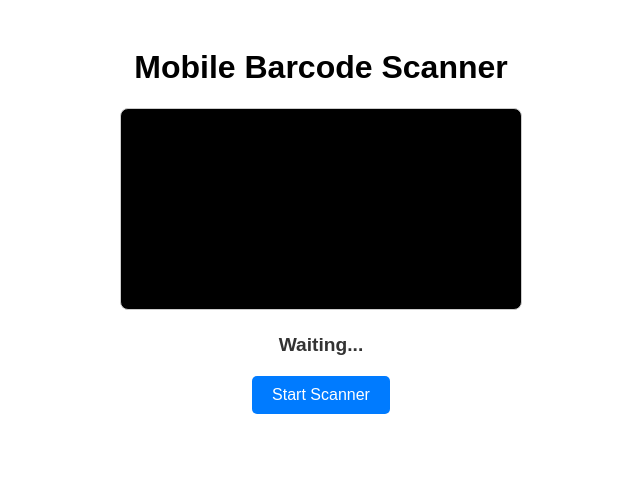
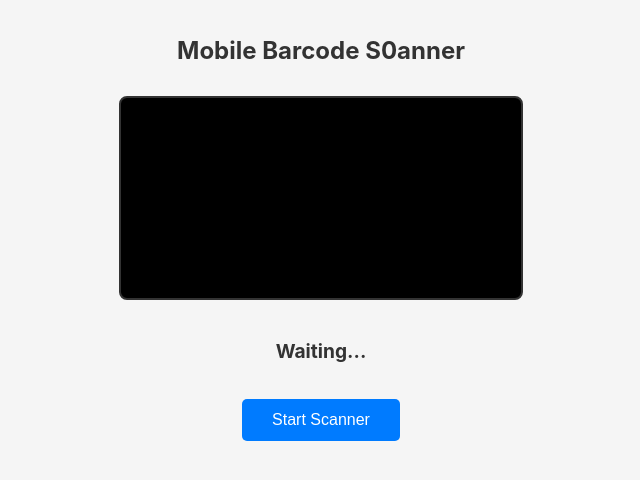
Before and after one commit to sumithrmw/scanner_web, a website built with Vite: page index.html in a window 1280 px wide. Shown: the whole page, without its empty margins (319-959 px from the left). Built offline with nearby package versions, Linux system fonts and the light colour scheme.

Commit message:
scanner_update_v1.2

```diff
--- a/index.html
+++ b/index.html
@@ -5,17 +5,53 @@
     <meta name="viewport" content="width=device-width, initial-scale=1.0">
     <title>Fast Barcode Scanner</title>
     <style>
-        body { font-family: sans-serif; text-align: center; padding: 20px; }
-        video { width: 100%; max-width: 400px; border: 1px solid #ccc; border-radius: 8px; background: #000; }
-        #result { margin: 20px 0; font-weight: bold; font-size: 1.2rem; color: #333; }
-        button { padding: 10px 20px; font-size: 1rem; cursor: pointer; background: #007bff; color: white; border: none; border-radius: 5px; }
-        button:disabled { background: #ccc; }
+        body {
+            font-family: -apple-system, BlinkMacSystemFont, 'Segoe UI', Roboto, sans-serif;
+            text-align: center;
+            padding: 20px;
+            margin: 0;
+            background: #f5f5f5;
+        }
+        h1 {
+            color: #333;
+            font-size: 1.5rem;
+        }
+        video {
+            width: 100%;
+            max-width: 400px;
+            border: 2px solid #333;
+            border-radius: 8px;
+            background: #000;
+            margin: 15px 0;
+        }
+        #result {
+            margin: 20px 0;
+            font-weight: bold;
+            font-size: 1.2rem;
+            color: #333;
+            min-height: 30px;
+        }
+        #startBtn {
+            padding: 12px 30px;
+            font-size: 1rem;
+            cursor: pointer;
+            background: #007bff;
+            color: white;
+            border: none;
+            border-radius: 5px;
+            margin: 10px 0;
+        }
+        #startBtn:active {
+            background: #0056b3;
+        }
     </style>
 </head>
 <body>
-    <h1>Mobile Barcode Scanner</h1>
-    <!-- playsinline is critical for iOS -->
+    <h1>Mobile Barcode S0anner</h1>
+
+    <!-- Critical: playsinline allows video to work properly on iOS -->
     <video id="video" playsinline autoplay muted></video>
+
     <div id="result">Waiting...</div>
     <button id="startBtn">Start Scanner</button>
 
```
